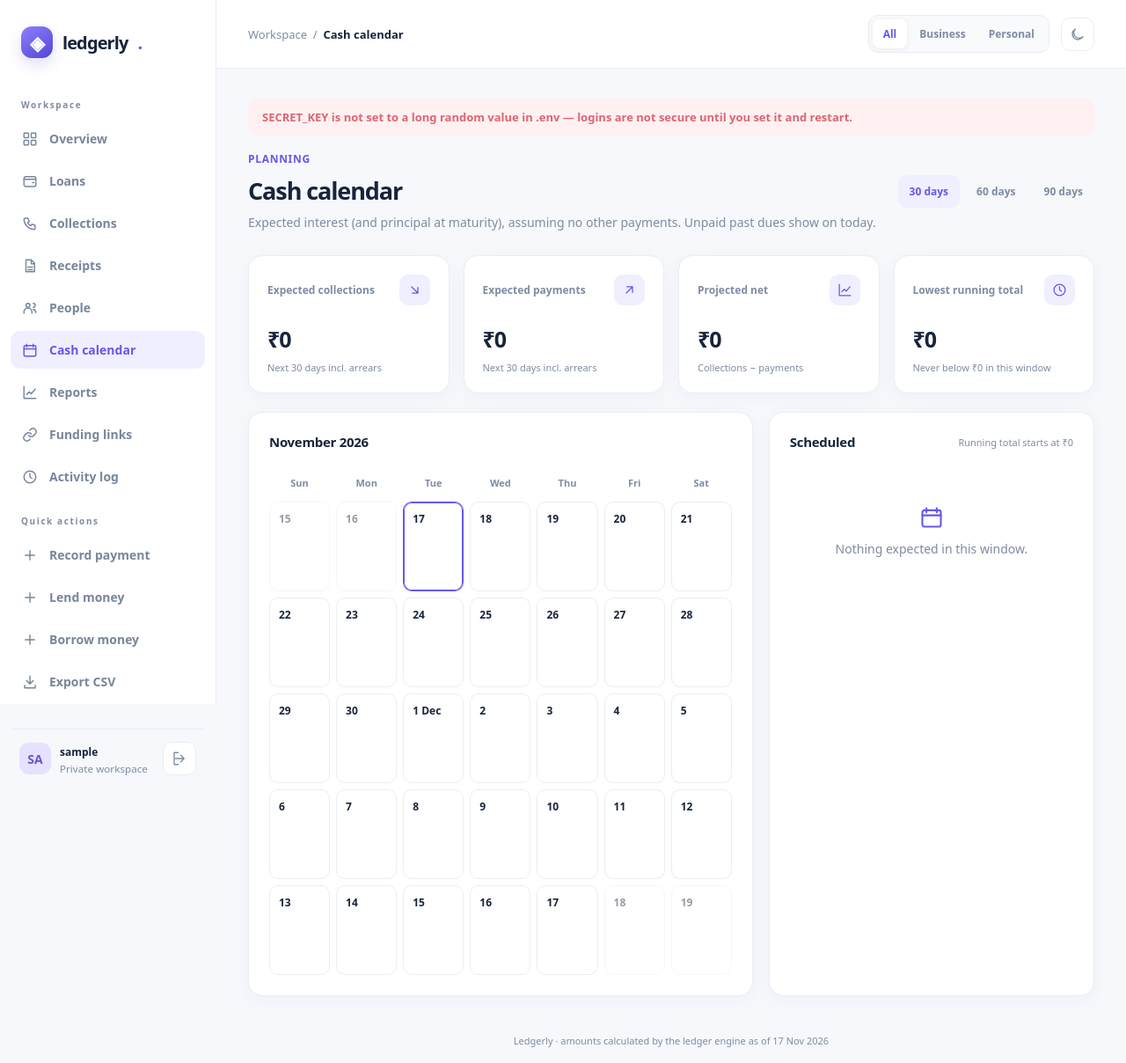
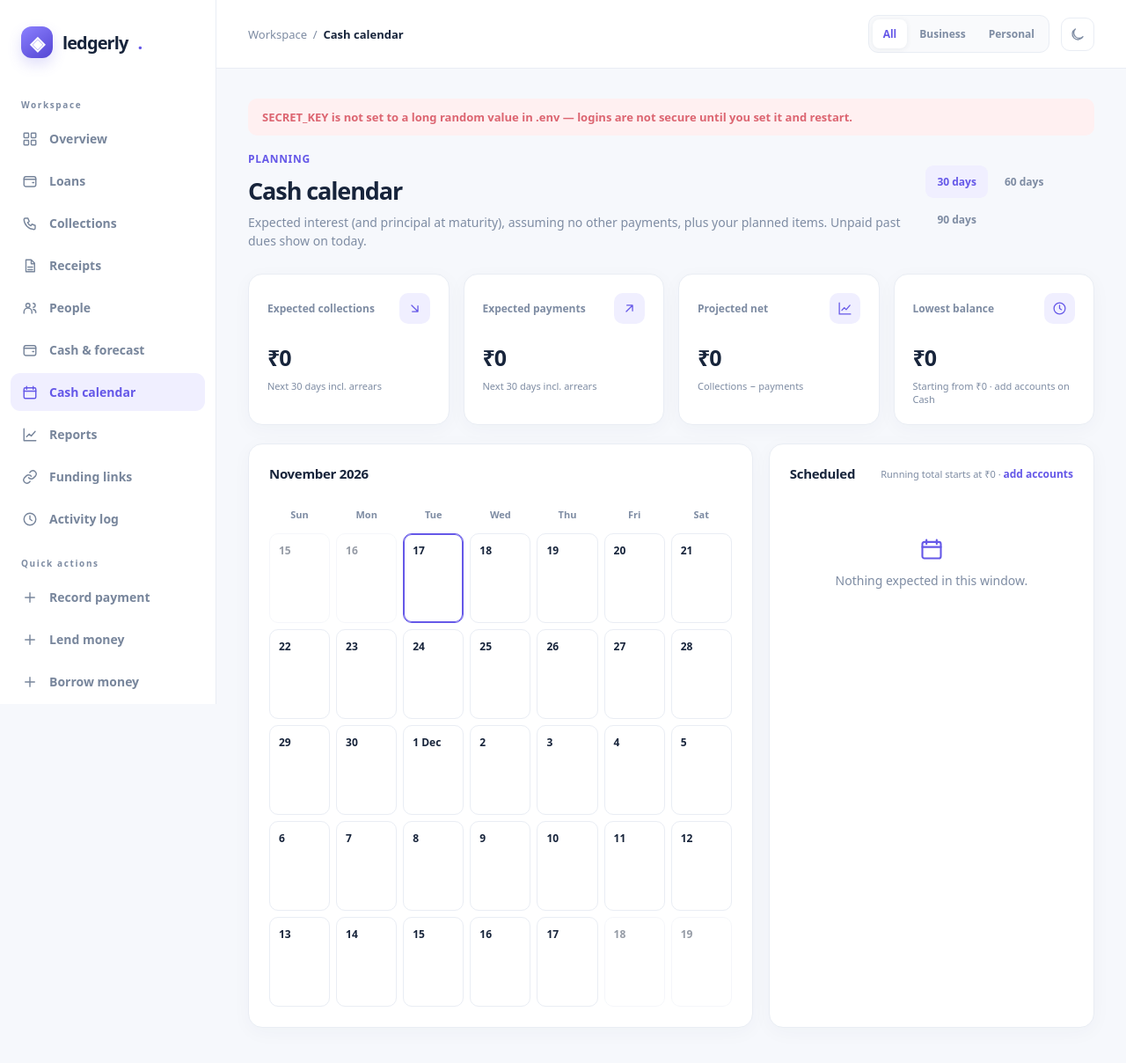
Before and after one commit to bhusan-art/LOAN_TRACKER, a FastAPI app: page /calendar in a window 1280 px wide. Shown: the top 1208 px of the page at 88% size. Run offline with FastAPI, Linux system fonts and the light colour scheme; the visitor is signed in with stand-in values (Sample User, id 1).

Commit message:
Phase 11.2: Cash & forecast page, calendar from real balance
/cash: cash now, lowest point (expected and if late borrowers don't pay),
step chart with zero and minimum lines, accounts with balance updates and
close/reopen, planned items. Cash calendar includes planned items and runs
from the real balance. JSON API for cash; audit entries; digest test.
Fix: rupees_to_paise rejects Infinity/NaN (was a 500). Sidebar scrolls on
short screens.

Co-Authored-By: Claude Opus 5.5 <noreply@anthropic.com>
Claude-Session: https://claude.ai/code/session_015PtppDR7T2ymLGmUxFjwr3

```diff
--- a/loan_tracker/services.py
+++ b/loan_tracker/services.py
@@ -80,6 +80,8 @@ def rupees_to_paise(value: str | int | Decimal) -> int:
         d = Decimal(str(value).replace(",", "").replace("₹", "").strip())
     except InvalidOperation as exc:
         raise ServiceError(f"not an amount: {value!r}") from exc
+    if not d.is_finite():
+        raise ServiceError(f"not an amount: {value!r}")
     paise = d * 100
     if paise != paise.to_integral_value():
         raise ServiceError(f"amount has more than 2 decimal places: {value!r}")
--- a/loan_tracker/web/app.py
+++ b/loan_tracker/web/app.py
@@ -28,7 +28,8 @@ from loan_tracker.config import Settings, get_settings, today as clock_today
 from loan_tracker.db import models as m
 from loan_tracker.db.session import session_factory
 from loan_tracker.web import formatting as fmt
-from loan_tracker.web.schemas import ContactIn, EntryIn, FundingIn, LoanIn, PartyIn, ReverseIn, describe
+from loan_tracker.web.schemas import (CashAccountIn, CashBalanceIn, ContactIn, EntryIn, FundingIn, LoanIn,
+                                      PartyIn, PlannedIn, ReverseIn, describe)
 
 HERE = Path(__file__).resolve().parent
 BOOKS = {"all": None, "business": "BUSINESS", "personal": "PERSONAL"}
@@ -54,7 +55,7 @@ def create_app(settings: Settings | None = None, *, maker: sessionmaker | None =
     templates = Jinja2Templates(directory=HERE / "templates")
     templates.env.filters.update(inr=fmt.inr, dmy=fmt.dmy, dshort=fmt.dshort, pct=fmt.pct, rupees_input=fmt.rupees_input)
     templates.env.filters.update(when=lambda dt: fmt.when(dt, settings.timezone))
-    templates.env.globals.update(chart_paths=fmt.chart_paths, donut_style=fmt.donut_style,
+    templates.env.globals.update(chart_paths=fmt.chart_paths, donut_style=fmt.donut_style, timedelta=timedelta,
                                  action_labels=fmt.ACTION_LABELS, kind_labels=fmt.KIND_LABELS,
                                  outcome_labels=fmt.OUTCOME_LABELS, promise_labels=fmt.PROMISE_LABELS)
     insecure_secret = (len(settings.secret_key) < 32 or "change-me" in settings.secret_key
@@ -495,15 +496,75 @@ def create_app(settings: Settings | None = None, *, maker: sessionmaker | None =
     def calendar_page(request: Request, days: int = 30, _: str = Depends(user), s: Session = Depends(db)):
         days = days if days in (30, 60, 90) else 30
         t = today()
-        cal = reports.cash_calendar(s, t, days, BOOKS[book_of(request)])
+        f = reports.cash_forecast(s, t, days, BOOKS[book_of(request)], settings.cash_buffer_paise)
+        cal = f.calendar
         tin = sum(i.amount_paise for d in cal for i in d.money_in)
         tout = sum(i.amount_paise for d in cal for i in d.money_out)
-        low = min(cal, key=lambda d: d.running_paise, default=None)
-        totals = {"in": tin, "out": tout, "net": tin - tout,
-                  "low": min(0, low.running_paise) if low else 0,
-                  "low_day": low.day if low and low.running_paise < 0 else None}
+        totals = {"in": tin, "out": tout, "net": tin - tout, "low": f.expected.low_paise,
+                  "low_day": f.expected.short_date}
         weeks = reports.calendar_weeks(cal, t, t + timedelta(days=days))
-        return render(request, "calendar.html", cal=cal, days=days, totals=totals, weeks=weeks)
+        return render(request, "calendar.html", cal=cal, days=days, totals=totals, weeks=weeks, f=f)
+
+    @app.get("/cash", response_class=HTMLResponse)
+    def cash_page(request: Request, days: int = 30, _: str = Depends(user), s: Session = Depends(db)):
+        days = days if days in (30, 60, 90) else 30
+        t = today()
+        book = BOOKS[book_of(request)]
+        f = reports.cash_forecast(s, t, days, book, settings.cash_buffer_paise)
+        plans = svc.planned_items(s, t, t + timedelta(days=365), book)
+        closed = [a for a, _ in svc.latest_balances(s, book, include_inactive=True) if not a.is_active]
+        return render(request, "cash.html", f=f, days=days, plans=plans, closed=closed,
+                      warnings=reports.cash_warnings(f),
+                      chart=fmt.balance_chart(f.opening_paise, t, t + timedelta(days=days), {
+                          "expected": [(d.day, d.running_paise) for d in f.expected.days],
+                          "cautious": [(d.day, d.running_paise) for d in f.cautious.days]},
+                          settings.cash_buffer_paise))
+
+    @app.post("/cash/accounts", dependencies=[Depends(check_csrf)])
+    def cash_account_create(request: Request, name: str = Form(...), kind: str = Form("BANK"),
+                            book: str = Form("BUSINESS"), balance: str = Form("0"), _: str = Depends(user),
+                            s: Session = Depends(db)):
+        acc = svc.create_cash_account(s, name=name, kind=kind, book=book,
+                                      balance_paise=svc.rupees_to_paise(balance or "0"), as_of=today())
+        log(request, s, "CASH_ACCOUNT_ADDED", "cash_account", acc.id, name=acc.name, book=acc.book,
+            amount_paise=svc.rupees_to_paise(balance or "0"))
+        return back(request, "/cash", flash=f"Account {acc.name} added.")
+
+    @app.post("/cash/accounts/{account_id}/balance", dependencies=[Depends(check_csrf)])
+    def cash_balance_set(account_id: int, request: Request, balance: str = Form(...), on: str = Form(""),
+                         note: str = Form(""), _: str = Depends(user), s: Session = Depends(db)):
+        t = today()
+        b = svc.set_cash_balance(s, account_id, balance_paise=svc.rupees_to_paise(balance),
+                                 on=parse_date(on, t), as_of=t, note=note)
+        log(request, s, "CASH_BALANCE_SET", "cash_account", account_id, amount_paise=b.balance_paise,
+            on=b.as_of, note=b.note)
+        return back(request, "/cash", flash=f"Balance {fmt.inr(b.balance_paise)} saved for {fmt.dmy(b.as_of)}.")
+
+    @app.post("/cash/accounts/{account_id}/active", dependencies=[Depends(check_csrf)])
+    def cash_account_active(account_id: int, request: Request, active: str = Form("0"),
+                            _: str = Depends(user), s: Session = Depends(db)):
+        acc = svc.set_cash_account_active(s, account_id, active == "1")
+        log(request, s, "CASH_ACCOUNT_REOPENED" if acc.is_active else "CASH_ACCOUNT_CLOSED", "cash_account",
+            acc.id, name=acc.name)
+        return back(request, "/cash", flash=f"{acc.name} {'reopened' if acc.is_active else 'closed'}.")
+
+    @app.post("/cash/planned", dependencies=[Depends(check_csrf)])
+    def planned_create(request: Request, description: str = Form(...), amount: str = Form(...),
+                       item_date: str = Form(...), direction: str = Form("OUT"), book: str = Form("BUSINESS"),
+                       _: str = Depends(user), s: Session = Depends(db)):
+        t = today()
+        it = svc.add_planned_item(s, book=book, item_date=parse_date(item_date, t), direction=direction,
+                                  amount_paise=svc.rupees_to_paise(amount), description=description, as_of=t)
+        log(request, s, "PLAN_ADDED", "planned_cash_item", it.id, note=it.description,
+            amount_paise=it.amount_paise, on=it.item_date, type=it.direction)
+        return back(request, referer(request, "/cash"), flash="Planned item added to the forecast.")
+
+    @app.post("/cash/planned/{item_id}/cancel", dependencies=[Depends(check_csrf)])
+    def planned_cancel(item_id: int, request: Request, _: str = Depends(user), s: Session = Depends(db)):
+        it = svc.cancel_planned_item(s, item_id)
+        log(request, s, "PLAN_CANCELLED", "planned_cash_item", it.id, note=it.description,
+            amount_paise=it.amount_paise)
+        return back(request, referer(request, "/cash"), flash="Planned item cancelled.")
 
     @app.get("/reports", response_class=HTMLResponse)
     def reports_page(request: Request, _: str = Depends(user), s: Session = Depends(db)):
@@ -676,6 +737,57 @@ def create_app(settings: Settings | None = None, *, maker: sessionmaker | None =
         from fastapi.openapi.docs import get_swagger_ui_html
         return get_swagger_ui_html(openapi_url="/api/openapi.json", title="Loan Tracker API")
 
+    def forecast_json(f) -> dict:
+        def one(x):
+            return {"short_date": str(x.short_date) if x.short_date else None, "short_paise": x.short_paise,
+                    "low_paise": x.low_paise, "low_date": str(x.low_date) if x.low_date else None,
+                    "days": [{"day": str(d.day), "in_paise": d.in_paise, "out_paise": d.out_paise,
+                              "running_paise": d.running_paise} for d in x.days]}
+        return {"as_of": str(f.as_of), "days": f.days, "opening_paise": f.opening_paise,
+                "balances_as_of": str(f.balances_as_of) if f.balances_as_of else None,
+                "stale_days": f.stale_days, "buffer_paise": f.buffer_paise, "risky_in_paise": f.risky_in_paise,
+                "accounts": [{"id": a.id, "name": a.name, "kind": a.kind, "book": a.book,
+                              "balance_paise": b.balance_paise if b else None,
+                              "as_of": str(b.as_of) if b else None} for a, b in f.accounts],
+                "expected": one(f.expected), "cautious": one(f.cautious), "warnings": reports.cash_warnings(f)}
+
+    @app.get("/api/cash")
+    def api_cash(request: Request, days: int = 30, _: str = Depends(user), s: Session = Depends(db)):
+        days = max(1, min(days, 365))
+        return forecast_json(reports.cash_forecast(s, today(), days, BOOKS[book_of(request)],
+                                                   settings.cash_buffer_paise))
+
+    @app.post("/api/cash/accounts", status_code=201)
+    def api_cash_account(request: Request, payload: CashAccountIn, _: str = Depends(user),
+                         s: Session = Depends(db)):
+        acc = svc.create_cash_account(s, as_of=today(), **payload.model_dump())
+        log(request, s, "CASH_ACCOUNT_ADDED", "cash_account", acc.id, name=acc.name, book=acc.book,
+            amount_paise=payload.balance_paise, via="api")
+        return {"id": acc.id}
+
+    @app.post("/api/cash/accounts/{account_id}/balance", status_code=201)
+    def api_cash_balance(request: Request, account_id: int, payload: CashBalanceIn, _: str = Depends(user),
+                         s: Session = Depends(db)):
+        t = today()
+        b = svc.set_cash_balance(s, account_id, balance_paise=payload.balance_paise, on=payload.on or t,
+                                 as_of=t, note=payload.note)
+        log(request, s, "CASH_BALANCE_SET", "cash_account", account_id, amount_paise=b.balance_paise,
+            on=b.as_of, via="api")
+        return {"id": b.id}
+
+    @app.post("/api/cash/planned", status_code=201)
+    def api_planned(request: Request, payload: PlannedIn, _: str = Depends(user), s: Session = Depends(db)):
+        it = svc.add_planned_item(s, as_of=today(), **payload.model_dump())
+        log(request, s, "PLAN_ADDED", "planned_cash_item", it.id, note=it.description,
+            amount_paise=it.amount_paise, on=it.item_date, type=it.direction, via="api")
+        return {"id": it.id}
+
+    @app.post("/api/cash/planned/{item_id}/cancel")
+    def api_planned_cancel(request: Request, item_id: int, _: str = Depends(user), s: Session = Depends(db)):
+        it = svc.cancel_planned_item(s, item_id)
+        log(request, s, "PLAN_CANCELLED", "planned_cash_item", it.id, note=it.description, via="api")
+        return {"id": it.id, "cancelled": True}
+
     @app.get("/api/receipts")
     def api_receipts(loan_id: int | None = None, q: str = "", _: str = Depends(user), s: Session = Depends(db)):
         return [receipt_json(r) for r in svc.receipts(s, loan_id=loan_id, q=q)]
--- a/loan_tracker/web/static/app.css
+++ b/loan_tracker/web/static/app.css
@@ -66,3 +66,9 @@ tr.reversedrow td{color:var(--muted)}tr.reversedrow .num{text-decoration:line-th
 @media(max-width:800px){.docfoot .sign{min-width:160px;margin-left:auto}.doc{padding:22px 18px}.dochead{flex-direction:column}.docmeta{text-align:left}.docamount{font-size:28px}}
 @page{margin:14mm}
 @media print{.doc{max-width:none;padding:0 6px;border:0}.doc .dochead{flex-direction:row}.doc .docmeta{text-align:right}.doc .docamount{font-size:32px}.doc .two.equal{grid-template-columns:1fr 1fr}.doc .stamp{opacity:.3}.docsplit{display:grid;grid-template-columns:1fr 1fr}}
+
+/* Phase 11: cash */
+form.inline{display:flex;gap:8px;flex-wrap:wrap;align-items:center;margin:4px 0 10px}
+form.inline input{border:1px solid var(--line);background:var(--surface2);border-radius:9px;padding:8px 10px;color:var(--text);min-width:0;flex:1 1 120px}
+.acct details.more summary{margin-top:8px}
+.sidebar{overflow-y:auto}
--- a/loan_tracker/web/templates/base.html
+++ b/loan_tracker/web/templates/base.html
@@ -19,7 +19,7 @@
     <a class="brand" href="/"><span class="brandmark">◈</span>ledgerly<span style="color:var(--brand)">.</span></a>
     <div class="navtitle">Workspace</div>
     <nav class="nav">
-      {% for href, label, ic in [("/", "Overview", "dashboard"), ("/loans", "Loans", "wallet"), ("/collections", "Collections", "phone"), ("/receipts", "Receipts", "file"), ("/parties", "People", "people"), ("/calendar", "Cash calendar", "calendar"), ("/reports", "Reports", "chart"), ("/funding", "Funding links", "link"), ("/activity", "Activity log", "clock")] %}
+      {% for href, label, ic in [("/", "Overview", "dashboard"), ("/loans", "Loans", "wallet"), ("/collections", "Collections", "phone"), ("/receipts", "Receipts", "file"), ("/parties", "People", "people"), ("/cash", "Cash & forecast", "wallet"), ("/calendar", "Cash calendar", "calendar"), ("/reports", "Reports", "chart"), ("/funding", "Funding links", "link"), ("/activity", "Activity log", "clock")] %}
       <a href="{{ href }}" class="{{ 'active' if (href == '/' and path == '/') or (href != '/' and path.startswith(href)) }}">{{ icon(ic) }}{{ label }}
         {% if href == "/loans" and nav_overdue %}<span class="numb">{{ nav_overdue }}</span>{% endif %}</a>
       {% endfor %}
--- a/loan_tracker/web/templates/calendar.html
+++ b/loan_tracker/web/templates/calendar.html
@@ -5,14 +5,14 @@
 {% block content %}
 <div class="heading">
   <div><div class="eyebrow">Planning</div><h1>Cash calendar</h1>
-    <p class="subtitle">Expected interest (and principal at maturity), assuming no other payments. Unpaid past dues show on today.</p></div>
+    <p class="subtitle">Expected interest (and principal at maturity), assuming no other payments, plus your planned items. Unpaid past dues show on today.</p></div>
   <nav class="tabs" aria-label="Window">{% for n in [30, 60, 90] %}<a class="{{ 'active' if n == days }}" href="?days={{ n }}">{{ n }} days</a>{% endfor %}</nav>
 </div>
 <div class="stats">
   {{ stat("Expected collections", totals.in|inr(decimals=False), "Next " ~ days ~ " days incl. arrears", "down") }}
   {{ stat("Expected payments", totals.out|inr(decimals=False), "Next " ~ days ~ " days incl. arrears", "up") }}
   {{ stat("Projected net", totals.net|inr(decimals=False), "Collections − payments", "chart") }}
-  {{ stat("Lowest running total", totals.low|inr(decimals=False), ("Goes negative on " ~ (totals.low_day|dmy)) if totals.low_day else "Never below ₹0 in this window", "clock") }}
+  {{ stat("Lowest balance", totals.low|inr(decimals=False), ("Short from " ~ (totals.low_day|dmy)) if totals.low_day else ("Starting from " ~ (f.opening_paise|inr(decimals=False)) ~ " in your accounts" if f.has_accounts else "Starting from ₹0 · add accounts on Cash"), "clock") }}
 </div>
 <div class="two">
   <div class="card">
@@ -33,16 +33,18 @@
     </div>
   </div>
   <div class="card">
-    <div class="cardhead"><h2>Scheduled</h2><span class="muted tiny">Running total starts at ₹0</span></div>
+    <div class="cardhead"><h2>Scheduled</h2><span class="muted tiny">{% if f.has_accounts %}Starts from {{ f.opening_paise|inr(decimals=False) }} in your accounts{% else %}Running total starts at ₹0 · <a class="link" href="/cash">add accounts</a>{% endif %}</span></div>
     {% for day in cal %}
       {% for i in day.money_in %}
       <div class="listitem"><div class="bubble">{{ day.day.day }}</div>
-        <a class="cover" href="/loans/{{ i.loan_id }}"><strong>{{ i.party }}</strong><small>Collection · LN-{{ i.loan_id }} · {{ i.book|title }}{% if i.count > 1 %} · {{ i.count }} unpaid dues{% elif i.status == "PRINCIPAL" %} · principal{% elif i.status in ("OVERDUE", "PARTIAL") %} · unpaid{% endif %}</small></a>
-        <div class="right"><b class="pos num">+{{ i.amount_paise|inr }}</b><br><small>{{ day.day|dmy }}</small></div></div>
+        {% if i.status == "PLANNED" %}<a class="cover" href="/cash"><strong>{{ i.party }}</strong><small>Planned · {{ i.book|title }}</small></a>
+        {% else %}<a class="cover" href="/loans/{{ i.loan_id }}"><strong>{{ i.party }}</strong><small>Collection · LN-{{ i.loan_id }} · {{ i.book|title }}{% if i.count > 1 %} · {{ i.count }} unpaid dues{% elif i.status == "PRINCIPAL" %} · principal{% elif i.status in ("OVERDUE", "PARTIAL") %} · unpaid{% endif %}</small></a>{% endif %}
+        <div class="right"><b class="pos num">+{{ i.amount_paise|inr }}</b><br><small>running {{ day.running_paise|inr(decimals=False) }}</small></div></div>
       {% endfor %}
       {% for i in day.money_out %}
       <div class="listitem"><div class="bubble red">{{ day.day.day }}</div>
-        <a class="cover" href="/loans/{{ i.loan_id }}"><strong>{{ i.party }}</strong><small>Payment · LN-{{ i.loan_id }} · {{ i.book|title }}{% if i.count > 1 %} · {{ i.count }} unpaid dues{% elif i.status == "PRINCIPAL" %} · principal{% elif i.status in ("OVERDUE", "PARTIAL") %} · unpaid{% endif %}</small></a>
+        {% if i.status == "PLANNED" %}<a class="cover" href="/cash"><strong>{{ i.party }}</strong><small>Planned · {{ i.book|title }}</small></a>
+        {% else %}<a class="cover" href="/loans/{{ i.loan_id }}"><strong>{{ i.party }}</strong><small>Payment · LN-{{ i.loan_id }} · {{ i.book|title }}{% if i.count > 1 %} · {{ i.count }} unpaid dues{% elif i.status == "PRINCIPAL" %} · principal{% elif i.status in ("OVERDUE", "PARTIAL") %} · unpaid{% endif %}</small></a>{% endif %}
         <div class="right"><b class="negv num">−{{ i.amount_paise|inr }}</b><br><small>running {{ day.running_paise|inr(decimals=False) }}</small></div></div>
       {% endfor %}
     {% else %}{{ empty("Nothing expected in this window.", "calendar") }}{% endfor %}
```
Also changed, not shown: docs/PROGRESS.md (+8 -1 lines), loan_tracker/web/formatting.py (+31 -0 lines), loan_tracker/web/schemas.py (+24 -0 lines), loan_tracker/web/templates/cash.html (added, +97 -0 lines), tests/db/test_job.py (+8 -0 lines), tests/db/test_services.py (+10 -0 lines), tests/db/test_web.py (+38 -0 lines).
